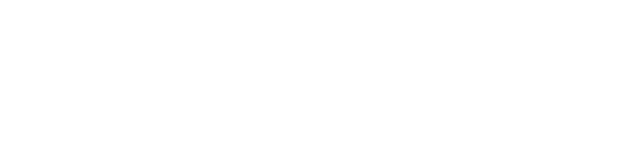
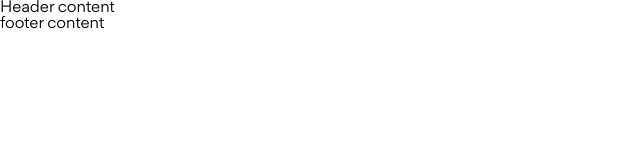
Before and after one commit to QunDev/project_8, a website: page index.html in a window 1280 px wide. Shown: the whole page, without its empty margins (0-640 px from the left). Drawn offline with Linux system fonts and the light colour scheme.

Commit message:
Template

```diff
--- /dev/null
+++ b/assets/js/scripts.js
@@ -0,0 +1,15 @@
+function load(selector, path) {
+    const cached = localStorage.getItem(path);
+    if (cached) {
+        document.querySelector(selector).innerHTML = cached;
+    }
+
+    fetch(path)
+        .then((res) => res.text())
+        .then((html) => {
+            if (html !== cached) {
+                document.querySelector(selector).innerHTML = html;
+                localStorage.setItem(path, html);
+            }
+        });
+}
--- a/index.html
+++ b/index.html
@@ -37,6 +37,23 @@
 
         <!-- Css -->
         <link rel="stylesheet" href="./assets/css/main.css" />
+
+        <!-- JavaScripts -->
+        <script src="./assets/js/scripts.js"></script>
     </head>
-    <body></body>
+    <body>
+        <!-- Header -->
+        <header id="header"></header>
+        <script>
+            load("header", "./template/header.html");
+        </script>
+
+        <!-- Main -->
+
+        <!-- Footer -->
+        <footer id="footer"></footer>
+        <script>
+            load("footer", "./template/footer.html");
+        </script>
+    </body>
 </html>
--- /dev/null
+++ b/template/footer.html
@@ -0,0 +1,3 @@
+<div class="footer__inner">
+    <h3>footer content</h3>
+</div>
--- /dev/null
+++ b/template/header.html
@@ -0,0 +1,3 @@
+<div class="header__inner">
+    <h3>Header content</h3>
+</div>
```
